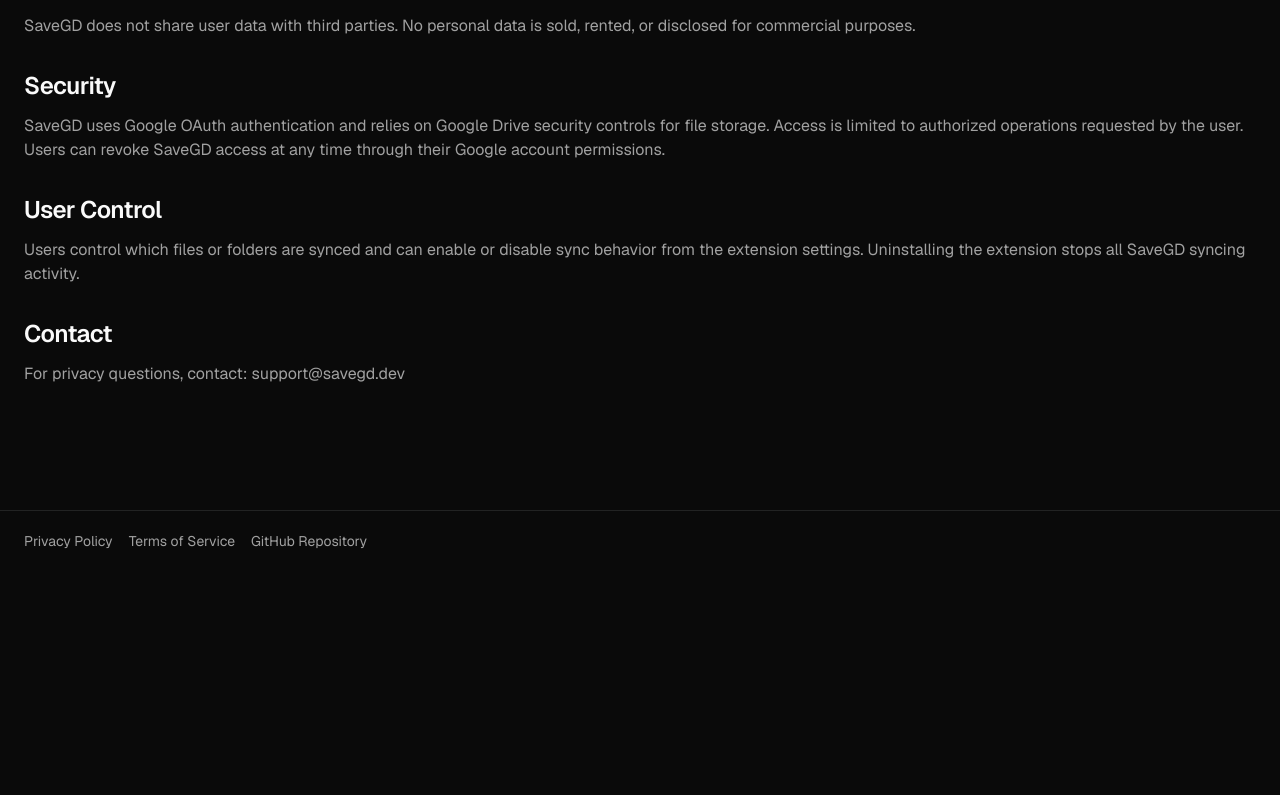
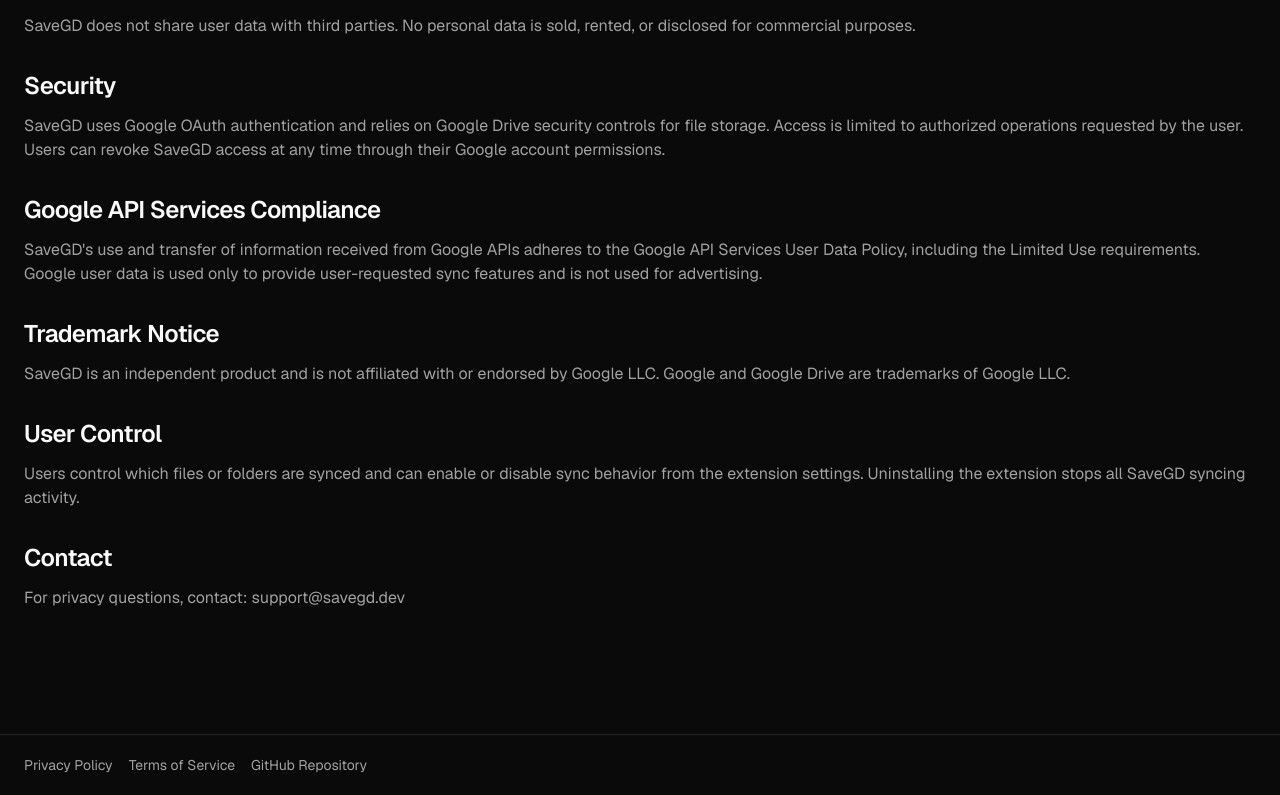
Before and after one commit to piyushsarkar-dev/savegd, a Next.js app: page /privacy in a window 1280 px wide. Shown: the part 822-1617 px from the top of the page. Before the commit the page ends 1393 px from the top, so only its background shows below. Built offline with nearby package versions, Linux system fonts and the light colour scheme.

Commit message:
Add Quick Logout Option card
Add a new article card to src/app/page.tsx that informs users they can sign out of their Google account to immediately stop sync access from the extension. The card is added to the existing features grid. Also removed an extraneous blank line.

```diff
--- a/src/app/page.tsx
+++ b/src/app/page.tsx
@@ -22,7 +22,6 @@
             lightweight, privacy-focused sync workflow without leaving the
             editor.
           </p>
-
           <div className="flex flex-wrap items-center gap-3 pt-2">
             <a
               href="https://marketplace.visualstudio.com/"
@@ -105,6 +104,14 @@
               are uploaded.
             </p>
           </article>
+
+          <article className="rounded-lg border p-4 md:col-span-2 lg:col-span-1">
+            <h3 className="text-lg font-semibold">Quick Logout Option</h3>
+            <p className="text-muted-foreground mt-2 text-sm">
+              Sign out from your Google account anytime to immediately stop sync
+              access in the extension.
+            </p>
+          </article>
         </div>
       </section>
 
@@ -148,6 +155,11 @@
             Review Privacy Policy
           </Link>
         </div>
+        <p className="text-muted-foreground text-xs">
+          SaveGD is an independent project and is not affiliated with or
+          endorsed by Google LLC. Google Drive and Google are trademarks of
+          Google LLC.
+        </p>
       </section>
     </div>
   );
--- a/src/app/privacy/page.tsx
+++ b/src/app/privacy/page.tsx
@@ -84,6 +84,29 @@
       </section>
 
       <section className="space-y-3">
+        <h2 className="text-2xl font-semibold tracking-tight">
+          Google API Services Compliance
+        </h2>
+        <p className="text-muted-foreground">
+          SaveGD&apos;s use and transfer of information received from Google
+          APIs adheres to the Google API Services User Data Policy, including
+          the Limited Use requirements. Google user data is used only to provide
+          user-requested sync features and is not used for advertising.
+        </p>
+      </section>
+
+      <section className="space-y-3">
+        <h2 className="text-2xl font-semibold tracking-tight">
+          Trademark Notice
+        </h2>
+        <p className="text-muted-foreground">
+          SaveGD is an independent product and is not affiliated with or
+          endorsed by Google LLC. Google and Google Drive are trademarks of
+          Google LLC.
+        </p>
+      </section>
+
+      <section className="space-y-3">
         <h2 className="text-2xl font-semibold tracking-tight">User Control</h2>
         <p className="text-muted-foreground">
           Users control which files or folders are synced and can enable or
--- a/src/app/terms/page.tsx
+++ b/src/app/terms/page.tsx
@@ -92,6 +92,17 @@
       </section>
 
       <section className="space-y-3">
+        <h2 className="text-2xl font-semibold tracking-tight">
+          Third-Party Service and Trademarks
+        </h2>
+        <p className="text-muted-foreground">
+          SaveGD integrates with Google services but is an independent product
+          and is not affiliated with or endorsed by Google LLC. Google and
+          Google Drive are trademarks of Google LLC.
+        </p>
+      </section>
+
+      <section className="space-y-3">
         <h2 className="text-2xl font-semibold tracking-tight">Updates</h2>
         <p className="text-muted-foreground">
           These terms may be updated from time to time. Continued use of SaveGD
--- a/src/components/Header/Header.tsx
+++ b/src/components/Header/Header.tsx
@@ -1,10 +1,33 @@
+"use client";
+
 import Link from "next/link";
+import { useEffect, useState } from "react";
 import ThemeToggleButton from "../ThemeToggleButton";
 
 const Header = () => {
+  const [isScrolled, setIsScrolled] = useState(false);
+
+  useEffect(() => {
+    const handleScroll = () => {
+      const threshold = window.innerHeight * 0.01;
+      setIsScrolled(window.scrollY > threshold);
+    };
+
+    handleScroll();
+    window.addEventListener("scroll", handleScroll, { passive: true });
+
+    return () => {
+      window.removeEventListener("scroll", handleScroll);
+    };
+  }, []);
+
   return (
     <header
-      className="fixed right-0 left-0 border-b shadow"
+      className={`fixed right-0 left-0 z-50 transition-colors duration-300 ${
+        isScrolled ?
+          "bg-background/95 border-b shadow supports-[backdrop-filter]:backdrop-blur"
+        : "border-b-0 bg-transparent shadow-none"
+      }`}
       aria-label="app-header">
       <div className="mx-auto flex max-w-7xl items-center justify-between px-6 py-3">
         <Link href={"/"}>
```
